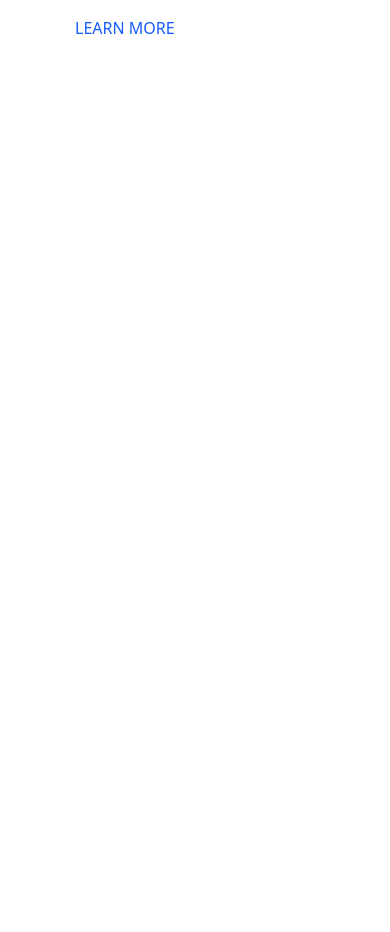
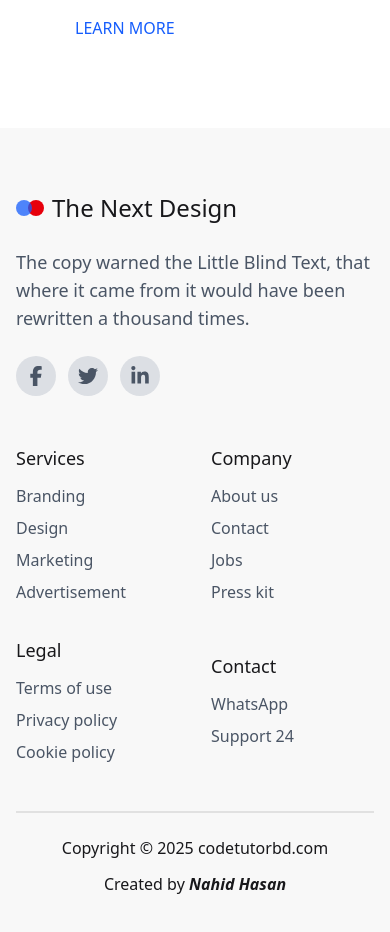
Before and after one commit to Nahid-Codex/Modern-Business-Landing-Page-React, a React (Vite) app: page / in a window 390 px wide. Shown: the part 6266-7198 px from the top of the page. Before the commit the page ends 6394 px from the top, so only its background shows below. Built offline with nearby package versions, Linux system fonts and the light colour scheme.

Commit message:
footer-section

```diff
--- a/src/App.jsx
+++ b/src/App.jsx
@@ -1,6 +1,7 @@
 import "./App.css";
 import About from "./Components/About";
 import CompanyLogo from "./Components/CompanyLogo";
+import Footer from "./Components/Footer";
 import FutureSection from "./Components/FutureSection";
 import Hero from "./Components/Hero";
 import Monitor from "./Components/Monitor";
@@ -22,6 +23,7 @@ function App() {
           <ScheduleSection/>
           <Monitor/>
           <FutureSection/>
+          <Footer/>
         </div>
       </main>
     </>
--- /dev/null
+++ b/src/Components/Footer.jsx
@@ -0,0 +1,103 @@
+import React from "react";
+import { FaFacebookF, FaLinkedinIn, FaTwitter } from "react-icons/fa6";
+
+const Footer = () => {
+  return (
+    <div className="bg-base-200 pb-12">
+      <div className="container mx-auto p-4 sm-p-6 md:p-8">
+        <footer className=" grid grid-cols-2 md:grid-cols-12 md:gap-12 mt-12 ">
+          <aside className="col-span-4 space-y-6">
+            {/* logo */}
+            <div className="flex gap-2">
+              <div className="flex items-center gap-1 cursor-pointer">
+                <div className="w-4 h-4 bg-blue-600 rounded-full opacity-75 hover:opacity-100 transition-opacity"></div>
+                <div className="w-4 h-4 bg-red-600 rounded-full -ml-2 opacity-100 hover:opacity-75 transition-opacity"></div>
+              </div>
+              <h3 className="text-2xl font-medium">The Next Design</h3>
+            </div>
+            <p className="text-lg text-gray-600">
+              The copy warned the Little Blind Text, that where it came from it
+              would have been rewritten a thousand times.
+            </p>
+            <div className="flex gap-3">
+              {/* facebook */}
+              <div className="w-10 h-10 text-xl bg-gray-300/70 hover:bg-blue-600 text-gray-600 hover:scale-107     hover:text-white transition-all rounded-full flex items-center justify-center">
+                <FaFacebookF className="t " />
+              </div>
+              {/* twitter */}
+              <div className="w-10 h-10 text-xl bg-gray-300/70 hover:bg-blue-400 text-gray-600 hover:scale-107     hover:text-white transition-all rounded-full flex items-center justify-center">
+                <FaTwitter />
+              </div>
+              {/* Linkdin */}
+              <div className="w-10 h-10 text-xl bg-gray-300/70 hover:bg-blue-600 text-gray-600 hover:scale-107     hover:text-white transition-all rounded-full flex items-center justify-center">
+                <FaLinkedinIn className="" />
+              </div>
+            </div>
+          </aside>
+          <div className="col-span-8 mt-12 md:mt-0">
+            <div className="grid grid-cols-2 lg:grid-cols-4 gap-8 justify-between items-center ">
+              <nav className="flex flex-col gap-2">
+                <h6 className="text-lg font-medium mb-1">Services</h6>
+                <a className="text-gray-600 hover:text-black cursor-pointer">
+                  Branding
+                </a>
+                <a className="text-gray-600 hover:text-black cursor-pointer">
+                  Design
+                </a>
+                <a className="text-gray-600 hover:text-black cursor-pointer">
+                  Marketing
+                </a>
+                <a className="text-gray-600 hover:text-black cursor-pointer">
+                  Advertisement
+                </a>
+              </nav>
+              <nav className="flex flex-col gap-2">
+                <h6 className="text-lg font-medium mb-1">Company</h6>
+                <a className="text-gray-600 hover:text-black cursor-pointer">
+                  About us
+                </a>
+                <a className="text-gray-600 hover:text-black cursor-pointer">
+                  Contact
+                </a>
+                <a className="text-gray-600 hover:text-black cursor-pointer">
+                  Jobs
+                </a>
+                <a className="text-gray-600 hover:text-black cursor-pointer">
+                  Press kit
+                </a>
+              </nav>
+              <nav className="flex flex-col gap-2">
+                <h6 className="text-lg font-medium mb-1">Legal</h6>
+                <a className="text-gray-600 hover:text-black cursor-pointer">
+                  Terms of use
+                </a>
+                <a className="text-gray-600 hover:text-black cursor-pointer">
+                  Privacy policy
+                </a>
+                <a className="text-gray-600 hover:text-black cursor-pointer">
+                  Cookie policy
+                </a>
+              </nav>
+              <nav className="flex flex-col gap-2">
+                <h6 className="text-lg font-medium mb-1">Contact</h6>
+                <a className="text-gray-600 hover:text-black cursor-pointer">
+                  WhatsApp
+                </a>
+                <a className="text-gray-600 hover:text-black cursor-pointer">
+                  Support 24
+                </a>
+              </nav>
+            </div>
+          </div>
+        </footer>
+      <div className="divider mt-10"></div>
+      <div className="flex flex-col md:flex-row text-center md:text-start gap-3 justify-between">
+        <p>Copyright © 2025 codetutorbd.com</p>
+        <p>Created by <span className="font-bold text-blu italic">Nahid Hasan</span></p>
+      </div>
+      </div>
+    </div>
+  );
+};
+
+export default Footer;
```
